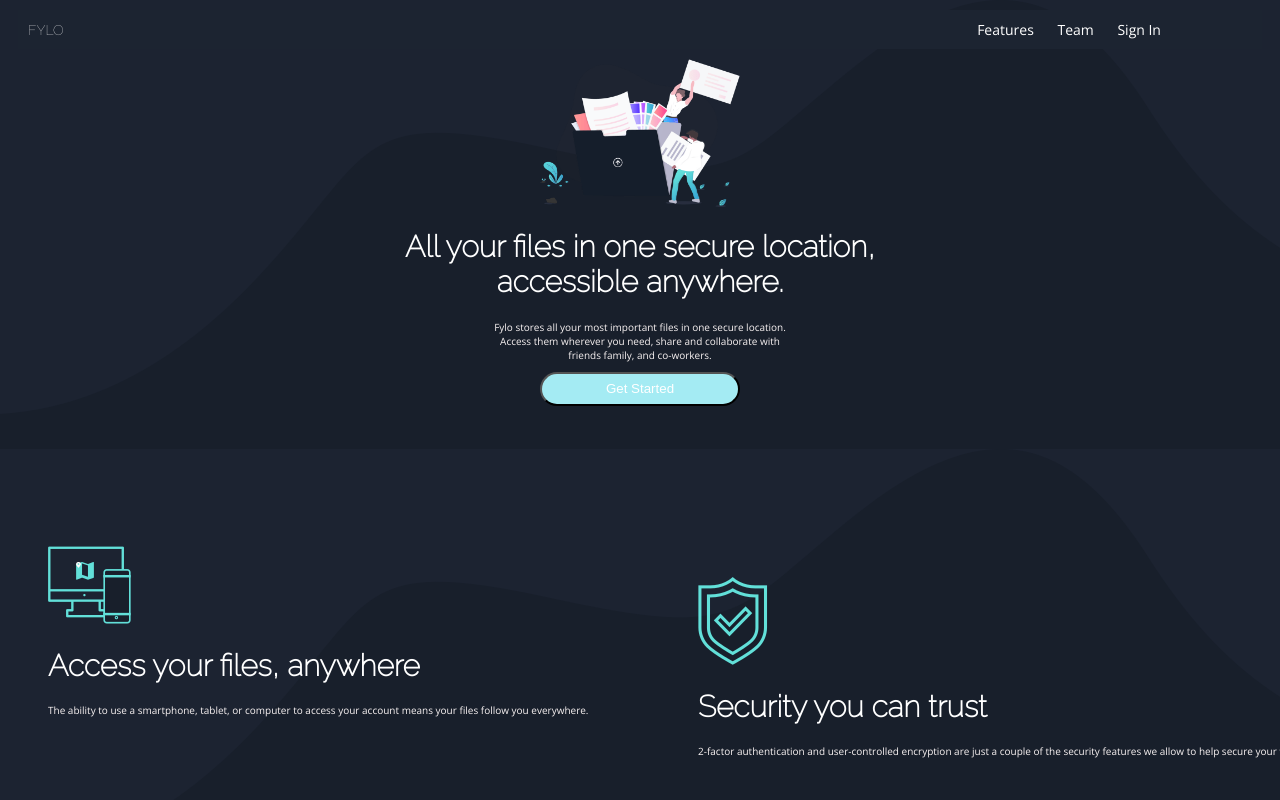
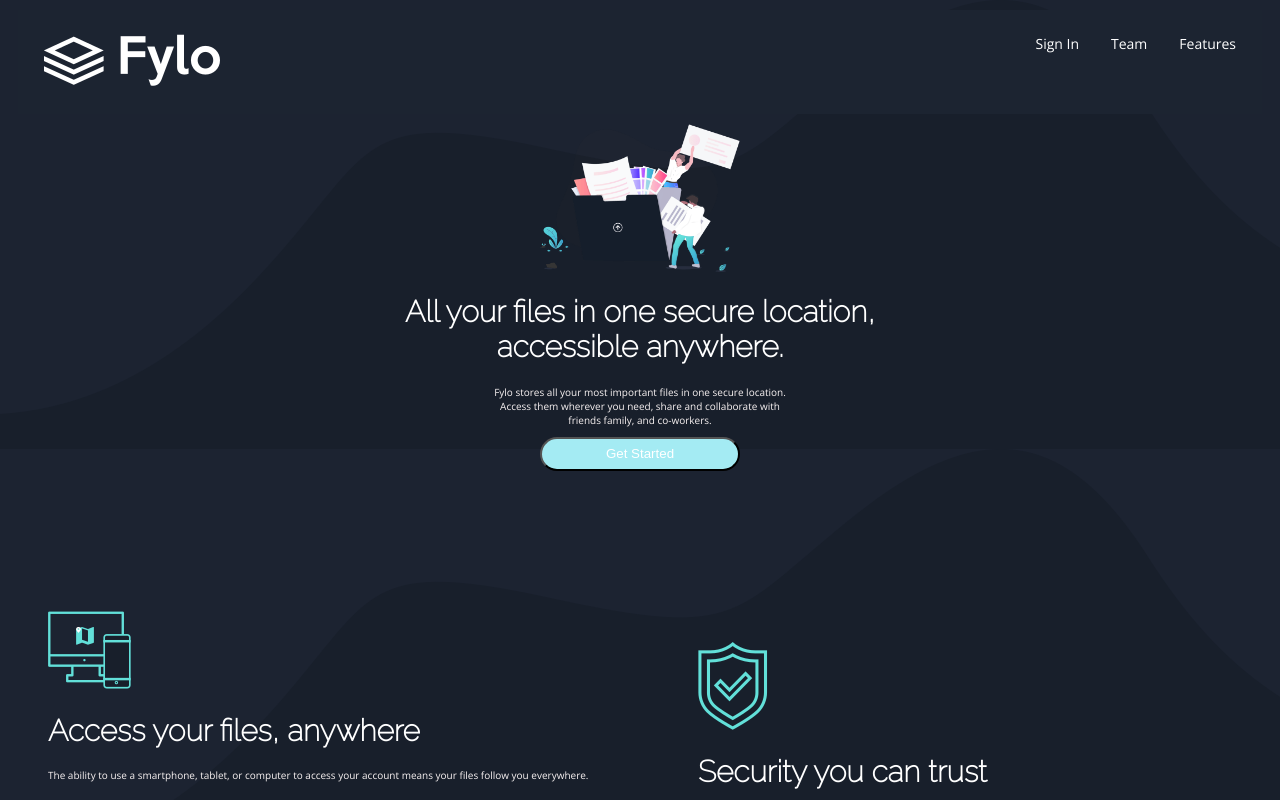
Before and after one commit to Bakare32/fylo, a plain HTML site: page index.html in a window 1280 px wide. Shown: the top 800 px of the page. Drawn offline with nearby package versions, Linux system fonts and the light colour scheme.

Commit message:
change in css

```diff
--- a/index.html
+++ b/index.html
@@ -12,11 +12,19 @@
 </head>
 <body>
     <div class="top-container">
-        <a class="fylo" href="#">FYLO</a>
 
-          <a class="sign" href="#">Features</a>
-          <a class="sign" href="#">Team</a>
-          <a class="sign" href="#">Sign In</a>
+      <div class="feature">
+        <ul>
+          <li style="float:left"><a class="active" href="#"><img src="images/logo.png" alt="" srcset=""></a></li>
+          <li><a href="#">Features</a></li>
+          <li><a href="#">Team</a></li>
+          <li><a href="#">Sign In</a></li>
+        </ul>
+
+
+
+
+</div>
 
     </div>
 
--- a/style.css
+++ b/style.css
@@ -20,6 +20,33 @@ p {
     font-size: 10px;
     color:#f9f3f3;
 }
+
+ul {
+    list-style-type: none;
+    margin: 0;
+    padding: 0;
+    overflow: hidden;
+    background-color:hsl(217, 28%, 15%);
+  }
+
+  li {
+    float: right;
+  }
+
+  li a {
+    display: block;
+    color: white;
+    text-align: center;
+    padding: 14px 16px;
+    text-decoration: none;
+  }
+
+.feature {
+
+}
+
+
+
 .stay {
     font-size: 32px;
 }
@@ -193,10 +220,6 @@ input[type=email] {
     font-family: "Raleway";
     ]font-weight: 400;
 }
-.sign {
-    padding: 10px;
-    color: white;
-}
 a {
     text-decoration: none;
 }
```
